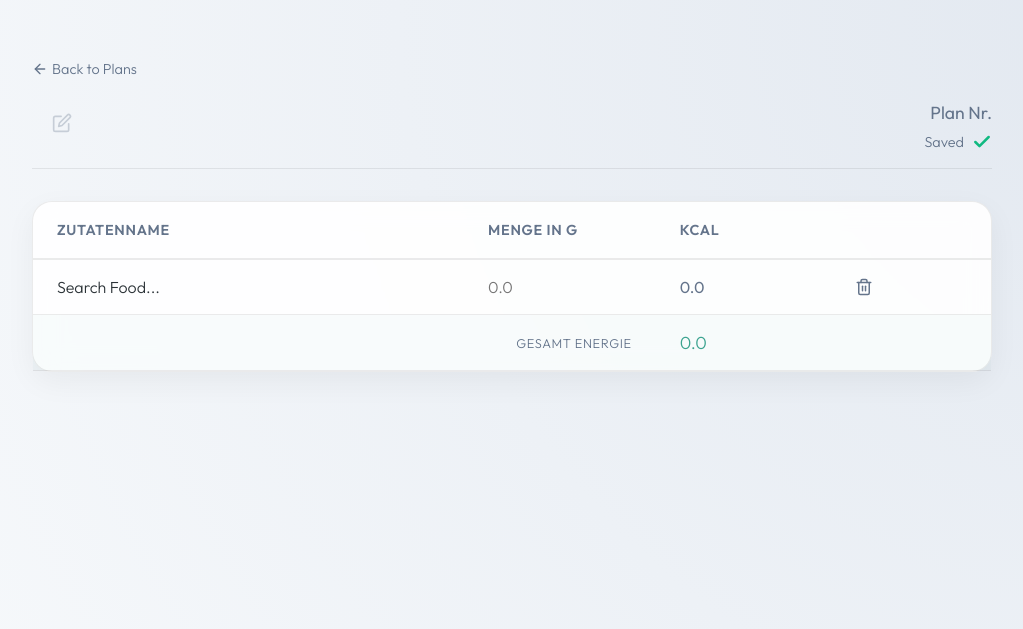
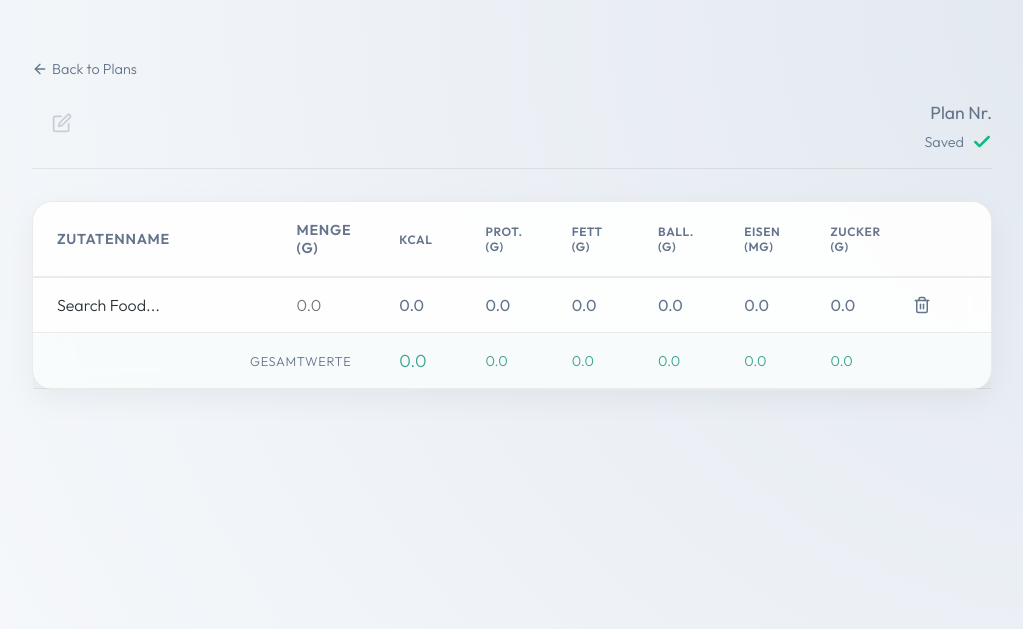
Before and after one commit to amjadsaadeh/meal-plan-analyzer, a Django app: template meals/templates/meals/mealplan_detail.html in a window 1280 px wide. Shown: the top 629 px of the page, without its empty margins (128-1151 px from the left). Run offline with Django 5.2, Linux system fonts and the light colour scheme; the template is opened without the code that fills it, so the values that code supplies are empty.

Commit message:
add more nutritions to the frontend

```diff
--- a/meals/templates/meals/mealplan_detail.html
+++ b/meals/templates/meals/mealplan_detail.html
@@ -213,9 +213,19 @@
             padding: 1rem 1.5rem;
         }
 
-        .kcal-cell {
+        .kcal-cell,
+        .protein-cell,
+        .fat-cell,
+        .fibre-cell,
+        .iron-cell,
+        .sugar-cell {
             color: var(--text-dim);
             font-weight: 400;
+            white-space: nowrap;
+        }
+
+        .nutrient-header {
+            font-size: 0.75rem !important;
         }
 
         /* Search Dropdown in Table */
@@ -417,15 +427,20 @@
             <table>
                 <thead>
                     <tr>
-                        <th style="width: 45%;">Zutatenname</th>
-                        <th style="width: 20%;">Menge in g</th>
-                        <th style="width: 20%;">kcal</th>
+                        <th style="width: 25%;">Zutatenname</th>
+                        <th style="width: 10%;">Menge (g)</th>
+                        <th style="width: 9%;" class="nutrient-header">kcal</th>
+                        <th style="width: 9%;" class="nutrient-header">Prot. (g)</th>
+                        <th style="width: 9%;" class="nutrient-header">Fett (g)</th>
+                        <th style="width: 9%;" class="nutrient-header">Ball. (g)</th>
+                        <th style="width: 9%;" class="nutrient-header">Eisen (mg)</th>
+                        <th style="width: 9%;" class="nutrient-header">Zucker (g)</th>
                         <th class="actions-cell"></th>
                     </tr>
                 </thead>
                 <tbody id="ingredientsBody">
                     {% for item in plan.mealplanfood_set.all %}
-                    <tr class="ingredient-row" data-id="{{ item.id }}" data-food-id="{{ item.food.id }}" data-kcal-per-100="{{ item.food.energy_in_kcal_per_100g }}">
+                    <tr class="ingredient-row" data-id="{{ item.id }}" data-food-id="{{ item.food.id }}" data-kcal="{{ item.food.energy_in_kcal_per_100g }}" data-protein="{{ item.food.protein_in_g_per_100g }}" data-fat="{{ item.food.fat_in_g_per_100g }}" data-fibre="{{ item.food.fibre_in_g_per_100g }}" data-iron="{{ item.food.iron_in_mg_per_100g }}" data-sugar="{{ item.food.sugar_in_g_per_100g }}">
                         <td>
                             <div class="cell-content editable-cell ingredient-name-cell" onclick="initSearch(this)">
                                 <span>{{ item.food.name }}</span>
@@ -434,11 +449,36 @@
                             <div class="search-dropdown"></div>
                         </td>
                         <td>
-                            <input type="number" class="table-input amount-input" value="{{ item.amount_in_g }}" oninput="updateKcal(this)" onblur="saveRow(this)">
+                            <input type="number" class="table-input amount-input" value="{{ item.amount_in_g }}" oninput="updateNutrients(this)" onblur="saveRow(this)">
                         </td>
                         <td>
                             <div class="cell-content kcal-cell">
                                 {{ item.amount_in_g|divide_by_100_mult:item.food.energy_in_kcal_per_100g|floatformat:1 }}
+                            </div>
+                        </td>
+                        <td>
+                            <div class="cell-content protein-cell">
+                                {{ item.amount_in_g|divide_by_100_mult:item.food.protein_in_g_per_100g|floatformat:1 }}
+                            </div>
+                        </td>
+                        <td>
+                            <div class="cell-content fat-cell">
+                                {{ item.amount_in_g|divide_by_100_mult:item.food.fat_in_g_per_100g|floatformat:1 }}
+                            </div>
+                        </td>
+                        <td>
+                            <div class="cell-content fibre-cell">
+                                {{ item.amount_in_g|divide_by_100_mult:item.food.fibre_in_g_per_100g|floatformat:1 }}
+                            </div>
+                        </td>
+                        <td>
+                            <div class="cell-content iron-cell">
+                                {{ item.amount_in_g|divide_by_100_mult:item.food.iron_in_mg_per_100g|floatformat:1 }}
+                            </div>
+                        </td>
+                        <td>
+                            <div class="cell-content sugar-cell">
+                                {{ item.amount_in_g|divide_by_100_mult:item.food.sugar_in_g_per_100g|floatformat:1 }}
                             </div>
                         </td>
                         <td class="actions-cell">
@@ -457,9 +497,24 @@
                 </tbody>
                 <tfoot>
                     <tr>
-                        <td colspan="2" class="total-label">Gesamt Energie</td>
+                        <td colspan="2" class="total-label">Gesamtwerte</td>
                         <td>
                             <div class="cell-content total-value" id="totalKcal">0.0</div>
+                        </td>
+                        <td>
+                            <div class="cell-content total-value" id="totalProtein" style="font-size: 0.9rem;">0.0</div>
+                        </td>
+                        <td>
+                            <div class="cell-content total-value" id="totalFat" style="font-size: 0.9rem;">0.0</div>
+                        </td>
+                        <td>
+                            <div class="cell-content total-value" id="totalFibre" style="font-size: 0.9rem;">0.0</div>
+                        </td>
+                        <td>
+                            <div class="cell-content total-value" id="totalIron" style="font-size: 0.9rem;">0.0</div>
+                        </td>
+                        <td>
+                            <div class="cell-content total-value" id="totalSugar" style="font-size: 0.9rem;">0.0</div>
                         </td>
                         <td></td>
                     </tr>
@@ -520,26 +575,33 @@
         }
 
         // --- Table Logic ---
-        function updateKcal(input) {
+        function updateNutrients(input) {
             const row = input.closest('tr');
             const amount = parseFloat(input.value) || 0;
-            const kcalPer100 = parseFloat(row.dataset.kcalPer100) || 0;
-            const kcalCell = row.querySelector('.kcal-cell');
+            const factor = amount / 100;
 
-            const totalKcal = (amount / 100) * kcalPer100;
-            kcalCell.innerText = totalKcal.toFixed(1);
+            const nutrients = ['kcal', 'protein', 'fat', 'fibre', 'iron', 'sugar'];
+            nutrients.forEach(n => {
+                const per100 = parseFloat(row.dataset[n]) || 0;
+                const cell = row.querySelector(`.${n}-cell`);
+                if (cell) cell.innerText = (factor * per100).toFixed(1);
+            });
 
             setSyncStatus(false);
-            calculateTotalKcal();
+            calculateTotals();
             checkAndAddBlankRow();
         }
 
-        function calculateTotalKcal() {
-            let total = 0;
-            document.querySelectorAll('.kcal-cell').forEach(cell => {
-                total += parseFloat(cell.innerText) || 0;
+        function calculateTotals() {
+            const nutrients = ['kcal', 'protein', 'fat', 'fibre', 'iron', 'sugar'];
+            nutrients.forEach(n => {
+                let total = 0;
+                document.querySelectorAll(`.${n}-cell`).forEach(cell => {
+                    total += parseFloat(cell.innerText) || 0;
+                });
+                const totalEl = document.getElementById(`total${n.charAt(0).toUpperCase() + n.slice(1)}`);
+                if (totalEl) totalEl.innerText = total.toFixed(1);
             });
-            document.getElementById('totalKcal').innerText = total.toFixed(1);
         }
 
         async function deleteRow(btn) {
@@ -563,7 +625,7 @@
             }
 
             row.remove();
-            calculateTotalKcal();
+            calculateTotals();
             checkAndAddBlankRow();
         }
 
@@ -691,14 +753,19 @@
                     item.addEventListener('mousedown', () => {
                         const row = cell.closest('tr');
                         row.dataset.foodId = food.id;
-                        row.dataset.kcalPer100 = food.energy_in_kcal_per_100g;
+                        row.dataset.kcal = food.energy_in_kcal_per_100g;
+                        row.dataset.protein = food.protein_in_g_per_100g;
+                        row.dataset.fat = food.fat_in_g_per_100g;
+                        row.dataset.fibre = food.fibre_in_g_per_100g;
+                        row.dataset.iron = food.iron_in_mg_per_100g;
+                        row.dataset.sugar = food.sugar_in_g_per_100g;
+
                         cell.innerHTML = `<span>${food.name}</span><span class="bls-code">${food.bls_code}</span>`;
                         cell.dataset.selectedName = food.name;
                         cell.dataset.selectedBls = food.bls_code;
-                        cell.dataset.selectedBls = food.bls_code;
-                        updateKcal(row.querySelector('.amount-input'));
+                        updateNutrients(row.querySelector('.amount-input'));
                         saveRow(cell);
-                        calculateTotalKcal();
+                        calculateTotals();
                         dropdown.classList.remove('active');
                     });
                     dropdown.appendChild(item);
@@ -731,11 +798,14 @@
                     <div class="search-dropdown"></div>
                 </td>
                 <td>
-                    <input type="number" class="table-input amount-input" placeholder="0.0" oninput="updateKcal(this)" onblur="saveRow(this)">
+                    <input type="number" class="table-input amount-input" placeholder="0.0" oninput="updateNutrients(this)" onblur="saveRow(this)">
                 </td>
-                <td>
-                    <div class="cell-content kcal-cell">0.0</div>
-                </td>
+                <td><div class="cell-content kcal-cell">0.0</div></td>
+                <td><div class="cell-content protein-cell">0.0</div></td>
+                <td><div class="cell-content fat-cell">0.0</div></td>
+                <td><div class="cell-content fibre-cell">0.0</div></td>
+                <td><div class="cell-content iron-cell">0.0</div></td>
+                <td><div class="cell-content sugar-cell">0.0</div></td>
                 <td class="actions-cell">
                     <button class="delete-btn" onclick="deleteRow(this)">
                         <svg width="18" height="18" viewBox="0 0 24 24" fill="none" stroke="currentColor" stroke-width="2" stroke-linecap="round" stroke-linejoin="round"><polyline points="3 6 5 6 21 6"></polyline><path d="M19 6v14a2 2 0 0 1-2 2H7a2 2 0 0 1-2-2V6m3 0V4a2 2 0 0 1 2-2h4a2 2 0 0 1 2 2v2"></path><line x1="10" y1="11" x2="10" y2="17"></line><line x1="14" y1="11" x2="14" y2="17"></line></svg>
@@ -752,7 +822,7 @@
             // Check if last one is already filled
             checkAndAddBlankRow();
         }
-        calculateTotalKcal();
+        calculateTotals();
     </script>
 </body>
 
```
